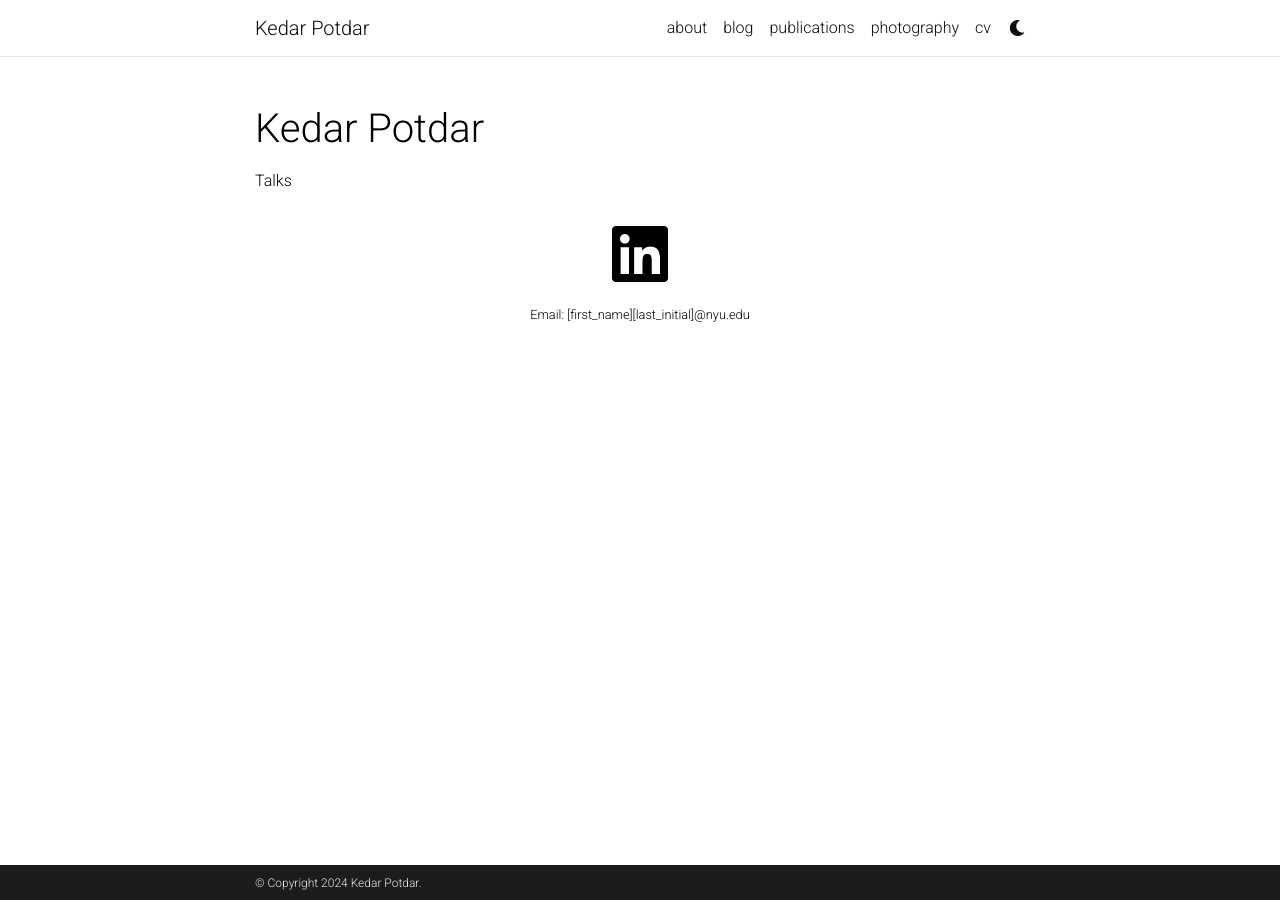
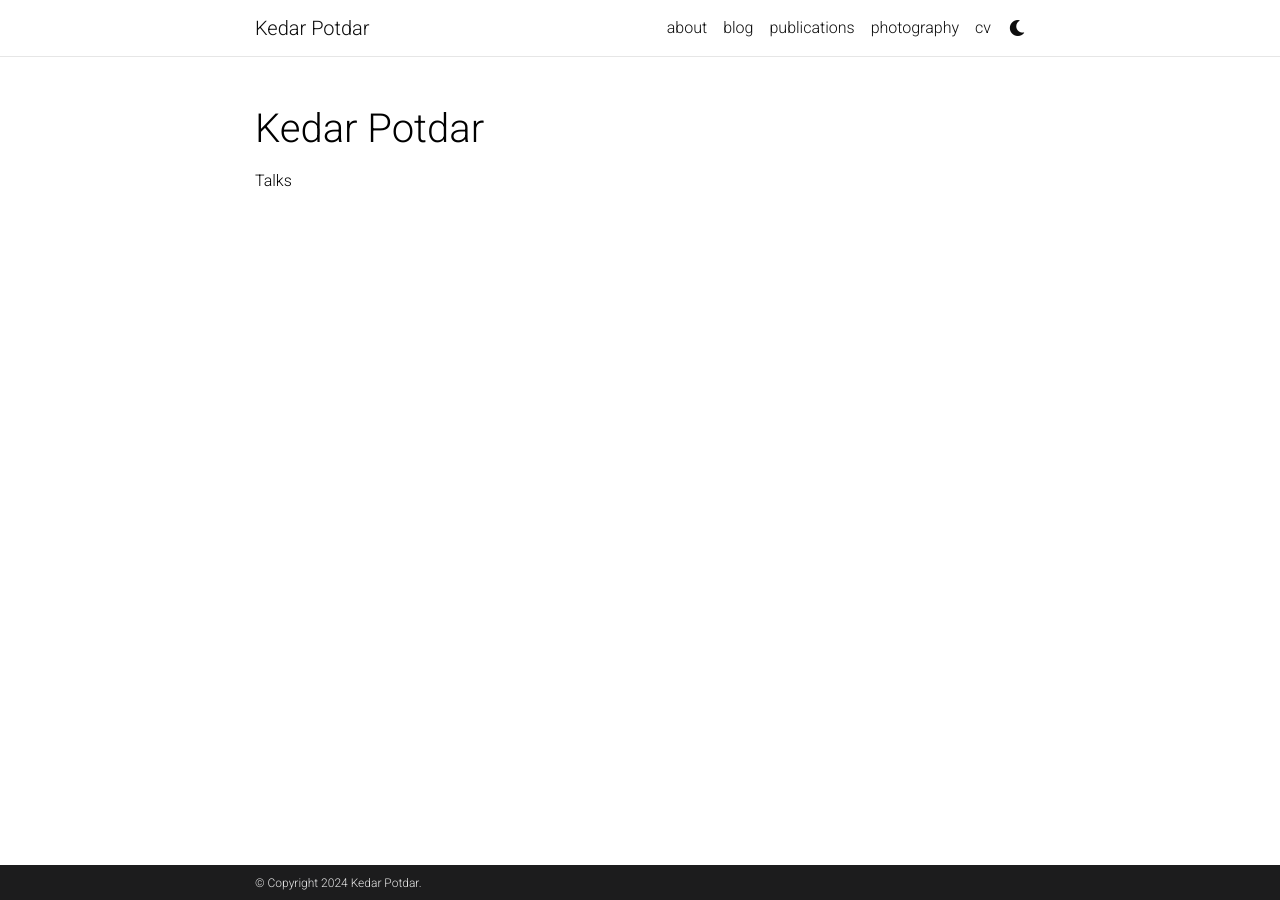
Before and after one commit to kedar123pro/kedar123pro.github.io, a Jekyll site: the page built from _pages/talks.md, in a window 1280 px wide. Built offline with Jekyll 4.4.1, drawn with Linux system fonts in a browser that asks for light colours; comment, search, counter and statistics services are not loaded; a style sheet for code colours, icons or effects is not loaded.

Commit message:
Update talks.html

```diff
--- a/_layouts/talks.html
+++ b/_layouts/talks.html
@@ -12,65 +12,21 @@ layout: default
         </header>
 
         <article>
-          {% if page.profile -%}
-          <div class="profile float-{%- if page.profile.align == 'left' -%}left{%- else -%}right{%- endif -%}">
-            {%- if page.profile.image %}
-              {%- assign profile_image_path = page.profile.image | prepend: 'assets/img/' -%}
 
-              {% if page.profile.image_circular %}
-                {%- assign profile_image_class = "img-fluid z-depth-1 rounded-circle" -%}
-              {% else %}
-                {%- assign profile_image_class = "img-fluid z-depth-1 rounded" -%}
-              {% endif %}
-
-              {% include figure.html
-              path=profile_image_path
-              class=profile_image_class
-              alt=page.profile.image -%}
-            {% endif -%}
-            {%- if page.profile.address %}
-            <div class="address">
-              {{ page.profile.address }}
-            </div>
-            {%- endif %}
-          </div>
-          {%- endif %}
 
           <div class="clearfix">
             {{ content }}
           </div>
 
-          <!-- News -->
-          {% if page.news and site.announcements.enabled -%}
+          <!-- Talks -->
+          {% if page.talks and site.announcements.enabled -%}
             <h2><a href="{{ '/news/' | relative_url }}" style="color: inherit;">news</a></h2>
             {%- include news.html limit=true %}
           {%- endif %}
 
-          <!-- Latest posts -->
-          {% if page.latest_posts -%}
-            <h2><a href="{{ '/blog/' | relative_url }}" style="color: inherit;">latest posts</a></h2>
-            {%- include latest_posts.html %}
-          {%- endif %}
 
-          <!-- Selected papers -->
-          {% if page.selected_papers -%}
-            <h2><a href="{{ '/publications/' | relative_url }}" style="color: inherit;">selected publications</a></h2>
-            {%- include selected_papers.html %}
-          {%- endif %}
 
-          <!-- Social -->
-          {%- if page.social %}
-            <div class="social">
-              <div class="contact-icons">
-                {% include social.html %}
-              </div>
 
-              <div class="contact-note">
-                {{ site.contact_note }}
-              </div>
-
-            </div>
-          {%- endif %}
         </article>
 
 </div>
```
